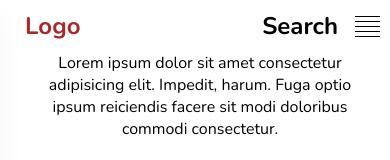
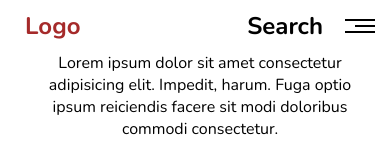
Before and after one commit to tejastamkar/News_app, a Next.js app: page / in a window 390 px wide. Shown: the top 160 px of the page. Built offline with nearby package versions, Linux system fonts and the light colour scheme.

Commit message:
..icon changed

```diff
--- a/components/layout.js
+++ b/components/layout.js
@@ -69,10 +69,10 @@ export default function Layout({ children }) {
                 onClick={openMenu}
             >
                 <span className={styles.bar}></span>
-                <span className={styles.bar}></span>
-                <span className={styles.bar}></span>
-                <span className={styles.bar}></span>
-                <span className={styles.bar}></span>
+                <span className={styles.bar1}></span>
+                <span className={styles.bar2}></span>
+                {/* <span className={styles.bar}></span> */}
+                {/* <span className={styles.bar}></span> */}
             </button>
         </nav>
         {/* </header> */}
--- a/styles/layout.module.css
+++ b/styles/layout.module.css
@@ -22,8 +22,28 @@
 
 .bar {
     display: block;
-    width: 25px;
-    height:1px;
+    width: 30px;
+    height: 2px;
+    margin: 4px auto;
+    -webkit-transition:all 0.3s ease-in-out;
+    transition: all 0.3s ease-in-out;
+    background-color: black;
+}
+.bar1 {
+    display: block;
+    width: 20px;
+    height: 2px;
+    margin-left: 15px ;
+    /* margin: 4px auto; */
+    -webkit-transition:all 0.3s ease-in-out;
+    transition: all 0.3s ease-in-out;
+    background-color: black;
+}
+
+.bar2 {
+    display: block;
+    width: 30px;
+    height: 2px;
     margin: 4px auto;
     -webkit-transition:all 0.3s ease-in-out;
     transition: all 0.3s ease-in-out;
@@ -54,20 +74,19 @@
 @media only screen and (max-width: 768px) {
     .navmenu {
             position: fixed;
-        left: -100%;
-        top: 0rem;
+            left: 0px;
+            top: -100%;
             flex-direction: column;
             background-color: #fff;
             width: 100%;
             border-radius: 10px;
             text-align: center;
-        transition: 0.3s;
-        box-shadow:
-            0 10px 27px rgba(0, 0, 0, 0.05);
+            transition: 0.5s;
+            box-shadow: 0 10px 27px rgba(0, 0, 0, 0.05);
     }
 
     .navmenu.active {
-        left: 0;
+         top: 0;
     }
 
     .navlink{
@@ -80,17 +99,19 @@
 
 
     .hamburger {
-        display: block;
+        display:block;
         cursor: pointer;
+
     }
-    .hamburger.active .bar:nth-child(2) {
+    .hamburger.active .bar1:nth-child(2) {
         opacity: 0;
     }
+
     .hamburger.active .bar:nth-child(1) {
          -webkit-transform: translateY(8px) rotate(45deg);
         transform: translateY(8px) rotate(45deg);
     }
-    .hamburger.active .bar:nth-child(3) {
+    .hamburger.active .bar2:nth-child(3) {
         -webkit-transform: translateY(-8px) rotate(-45deg);
         transform: translateY(-8px) rotate(-45deg);
     }
```
Lines whose indentation alone changed are shown as unchanged.
